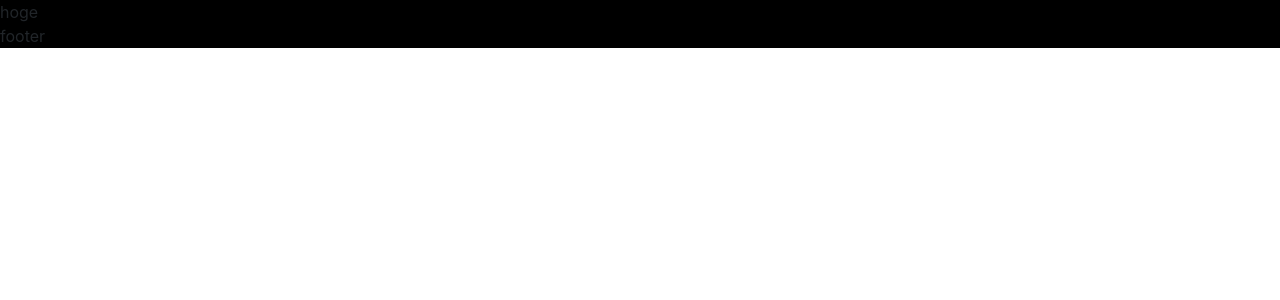
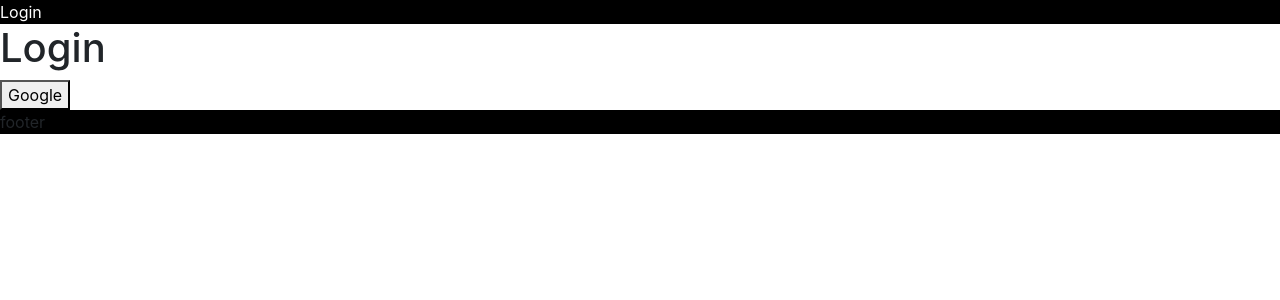
Before and after one commit to ms919/udemy-nuxt, a Nuxt app: page /login in a window 1280 px wide. Before the commit this address had no page. Shown: the top 300 px of the page. Built offline with nearby package versions, Linux system fonts and the light colour scheme.

Commit message:
Add: google認証機能

```diff
--- a/layouts/default.vue
+++ b/layouts/default.vue
@@ -1,13 +1,40 @@
 <template>
 	<div>
-		<header class="header mb-auto">hoge</header>
+		<header class="header mb-auto">
+			<template v-if="isAuthenticate">
+				<router-link to="/">top</router-link>
+				<router-link to="/users">user</router-link>
+				<span class="header-item" @click="logout">ログアウト</span>
+			</template>
+			<template v-else>
+				<router-link to="/login" class="header-item">Login</router-link>
+			</template>
+		</header>
 		<nuxt />
 		<footer class="footer bt-auto">footer</footer>
 	</div>
 </template>
+<script>
+export default {
+	computed: {
+		isAuthenticate() {
+			return this.$store.state.isAuthenticate;
+		},
+	},
+	methods: {
+		logout() {
+			this.$store.dispatch("logout");
+		},
+	},
+};
+</script>
 <style scoped>
 header,
 footer {
 	background-color: black;
 }
+.header-item {
+	color: white;
+	cursor: pointer;
+}
 </style>
--- a/package.json
+++ b/package.json
@@ -13,7 +13,7 @@
     "bootstrap": "^4.6.0",
     "bootstrap-vue": "^2.21.2",
     "core-js": "^3.15.1",
-    "firebase": "^9.0.1",
+    "firebase": "^9.0.2",
     "firebase-admin": "^9.11.1",
     "nuxt": "^2.15.7",
     "v-tooltip": "^2.1.3"
--- a/pages/index.vue
+++ b/pages/index.vue
@@ -1,12 +1,5 @@
 <template>
 	<div>
 		<h1>Topページ</h1>
-		<router-link to="/users">users</router-link>
-		<router-link to="/new">new</router-link>
 	</div>
 </template>
-<style scoped>
-img {
-	height: 100px;
-}
-</style>
--- /dev/null
+++ b/pages/login.vue
@@ -0,0 +1,18 @@
+<template>
+	<div>
+		<h1>Login</h1>
+		<button @click="googleLogin">Google</button>
+	</div>
+</template>
+<script>
+// import { googleProvider } from "~/plugins/firebase.js";
+// import { getAuth, signInWithPopup, GoogleAuthProvider } from "firebase/auth";
+
+export default {
+	methods: {
+		googleLogin() {
+			this.$store.dispatch("googleLogin");
+		},
+	},
+};
+</script>
--- a/plugins/firebase.js
+++ b/plugins/firebase.js
@@ -1,6 +1,7 @@
 // Import the functions you need from the SDKs you need
 import { initializeApp, getApps } from "firebase/app";
 import { getFirestore } from "firebase/firestore";
+
 // TODO: Add SDKs for Firebase products that you want to use
 // https://firebase.google.com/docs/web/setup#available-libraries
 
@@ -16,14 +17,9 @@ const firebaseConfig = {
 
 // Initialize Firebase
 const apps = getApps();
-let firebaseApp = null;
+const firebaseApp = !apps.length ? initializeApp(firebaseConfig) : apps[0];
 
-if (!apps.length) {
-	firebaseApp = initializeApp(firebaseConfig);
-} else {
-	firebaseApp = apps[0];
-}
-
-const db = getFirestore(firebaseApp);
+// const googleProvider = new GoogleAuthProvider();
+const db = getFirestore(firebaseApp, {});
 
 export { db };
--- /dev/null
+++ b/store/index.js
@@ -0,0 +1,47 @@
+import {
+	getAuth,
+	signInWithPopup,
+	GoogleAuthProvider,
+	signOut,
+} from "firebase/auth";
+
+export const state = () => ({
+	isAuthenticate: false,
+});
+
+export const getters = {
+	isAuthenticate: (state) => state.isAuthenticate,
+};
+
+export const mutations = {
+	updateAuthState(state, user) {
+		console.log(user);
+		state.isAuthenticate = user !== null;
+	},
+};
+
+export const actions = {
+	async googleLogin({ commit }) {
+		try {
+			const googleProvider = new GoogleAuthProvider();
+			const auth = getAuth();
+			const result = await signInWithPopup(auth, googleProvider);
+			const credential = GoogleAuthProvider.credentialFromResult(result);
+			commit("updateAuthState", auth.currentUser);
+			$nuxt.$router.push("/");
+		} catch (err) {
+			const credential = GoogleAuthProvider.credentialFromError(err);
+			console.log(`エラー内容：${err}`);
+		}
+	},
+	async logout({ commit }) {
+		try {
+			const auth = getAuth();
+			await signOut(auth);
+			commit("updateAuthState", auth.currentUser);
+			$nuxt.$router.replace("/login");
+		} catch (err) {
+			console.log(`logout失敗:${err}`);
+		}
+	},
+};
```
Also changed, not shown: 2 other files (tests, documents, lock files or other folders).
